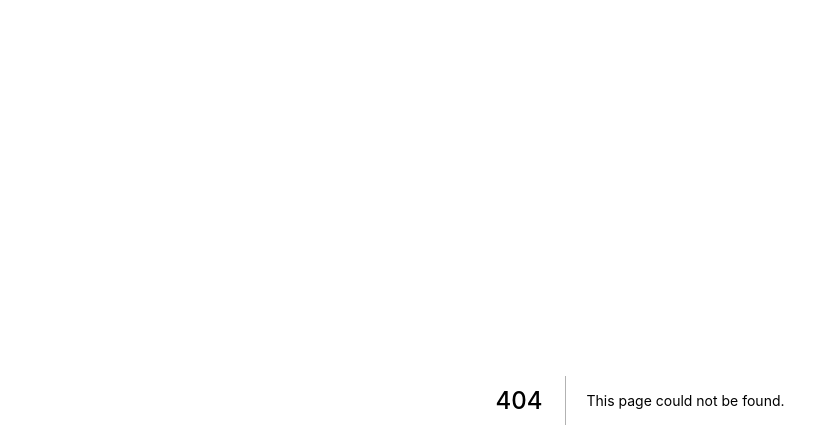
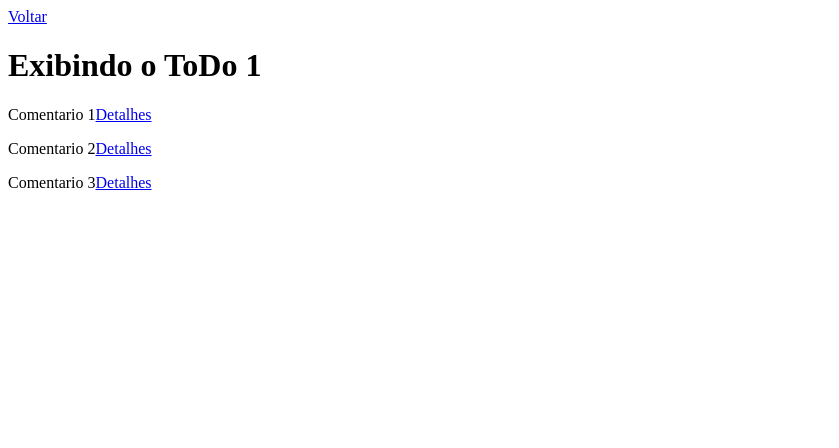
Before and after one commit to KaioRodrigoDev/TodoList, a Next.js app: page /todos/1 in a window 1280 px wide. Before the commit this address had no page. Shown: the top 448 px of the page, without its empty margins (0-839 px from the left). Built offline with nearby package versions, Linux system fonts and the light colour scheme.

Commit message:
Rotas Dinamicas

```diff
--- /dev/null
+++ b/pages/todos/[todoId].js
@@ -0,0 +1,36 @@
+import Link from 'next/link'
+
+import { useRouter } from 'next/router'
+
+export default function Todo() {
+  const router = useRouter()
+
+  const todoId = router.query.todoId
+
+  return (
+    <>
+      <Link href="/">
+        <a>Voltar </a>
+      </Link>
+      <h1> Exibindo o ToDo {todoId}</h1>
+      <p>
+        Comentario 1
+        <Link href={` /todos/${todoId}/comments/1 `}>
+          <a>Detalhes</a>
+        </Link>
+      </p>
+      <p>
+        Comentario 2
+        <Link href={` /todos/${todoId}/comments/2 `}>
+          <a>Detalhes</a>
+        </Link>
+      </p>
+      <p>
+        Comentario 3
+        <Link href={` /todos/${todoId}/comments/3 `}>
+          <a>Detalhes</a>
+        </Link>
+      </p>
+    </>
+  )
+}
--- a/pages/todos.js
+++ b/pages/todos/index.js
@@ -1,4 +1,4 @@
-import styles from '../styles/Todo.module.css'
+import styles from '../../styles/Todo.module.css'
 
 export async function getStaticProps() {
   const data = await fetch('https://jsonplaceholder.typicode.com/todos')
```
Also changed, not shown: pages/todos/[todoId]/comments/[commentId].js (added, +18 -0 lines).
